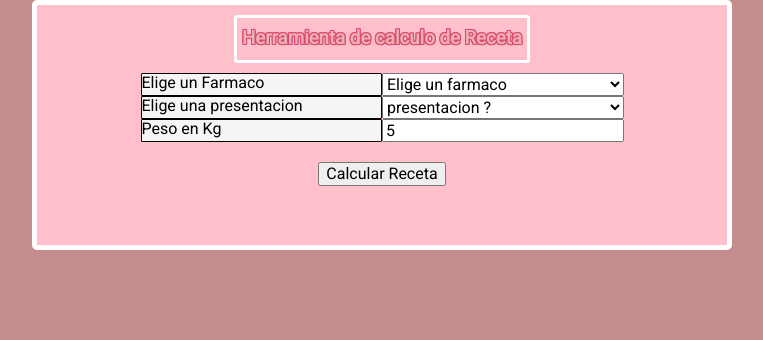
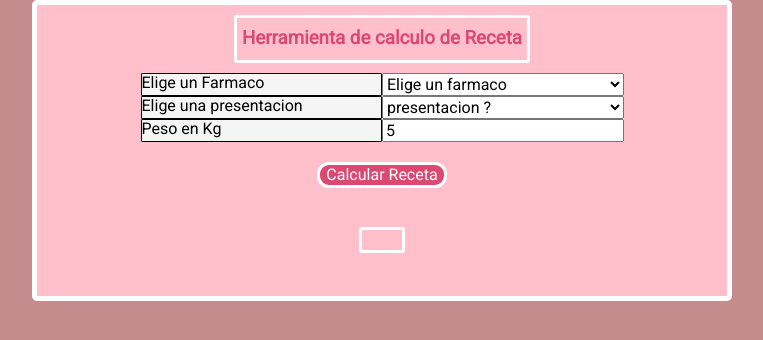
Before and after one commit to jcorp11/DoctorSite, a plain HTML site: page index.html in a window 1280 px wide. Both pictures are taken after typing "5" into the empty fields and a click on the button "Calcular Receta". Shown: the whole page, without its empty margins (258-1021 px from the left). Drawn offline with Linux system fonts and the light colour scheme.

Commit message:
css, amoxicilina, hide function

```diff
--- a/css/style.css
+++ b/css/style.css
@@ -2,6 +2,7 @@
 
 *{
     box-sizing: border-box;
+    /* font-size: 62.5%; */
 }
 
 body{
@@ -11,9 +12,7 @@ body{
     justify-content: center;
 }
 
-.hide{
-    display: none;
-}
+
 
 .main{
     background: pink;
@@ -28,16 +27,16 @@ body{
 .main > h3{
     display: inline-block;
     border: 3px solid white;
-    text-shadow: 1px -1px rgb(219, 72, 114),
+    /* text-shadow: 1px -1px rgb(219, 72, 114),
                 -1px 1px rgb(219, 72, 114),
                 -1px -1px rgb(219, 72, 114),
                 1px 1px rgb(219, 72, 114),
                 0px 1px rgb(219, 72, 114),
                 0px -1px rgb(219, 72, 114),
                 1px 0px rgb(219, 72, 114),
-                -1px 0px rgb(219, 72, 114);
-
-    color: rgb(236, 177, 177);
+                -1px 0px rgb(219, 72, 114); */
+    /* -webkit-text-stroke: 1px rgb(219, 72, 114); */
+    color: rgb(219, 72, 114);
 
     border-radius: 3px;
     padding: 10px 5px;
@@ -73,7 +72,14 @@ select, #kilos{
 #calcularBtn{
     display: block;
     margin: 20px auto;
+    border: 3px solid white;
+    border-radius: 12px;
+    background: rgb(219, 72, 114);
+    color: white;
 
+}
+#calcularBtn:hover{
+    cursor:pointer;
 }
 
 .answer{
@@ -88,6 +94,21 @@ select, #kilos{
 
 .data{
     display: flex;
-    flex-wrap: wrap;
-    justify-content:space-between;
+    /* flex-wrap: wrap; */
+    justify-content: center;
 }
+
+#respuesta{
+    border: 3px solid white;
+    display: inline-block;
+    padding: 10px 20px;
+    border-radius: 3px;
+    color: white;
+    /* font-size: 60px; */
+    /* -webkit-text-strokse: 1px black; */
+
+}
+
+.hide{
+    display: none;
+}
--- a/index.html
+++ b/index.html
@@ -19,8 +19,8 @@
                   <option value="paracetamol">Paracetamol</option>
                   <option value="ibuprofeno">Ibuprofeno</option>
                   <option value="diclofenaco">Diclofenaco</option>
-                  <!-- <option value="amoxicilina">Amoxicilina</option>
-                  <option value="nitrofurantoina">Nitrofurantoina</option>
+                   <option value="amoxicilina">Amoxicilina</option>
+                  <!-- <option value="nitrofurantoina">Nitrofurantoina</option>
                   <option value="Azitromicina">Azitromicina</option>
                   <option value="Furosemida">Furosemida</option>
                   <option value="Nifedipino">Nifedipino</option>
@@ -61,11 +61,11 @@
             <button type='button' id="calcularBtn">Calcular Receta</button>
         </form>
 
-        <section class="answer">
+        <section class="answer hide">
             <section>
                 <h3 id="respuesta"></h3>
-                <section class="data hide">
-                    <span id="dataFarmaco"></span>
+                <section class="data">
+                    <!-- <span id="dataFarmaco"></span> -->
                     <span id="dataDosis"></span>
                     <!-- <span id="dataPresentacion"></span> -->
                 </section>
--- a/js/data.js
+++ b/js/data.js
@@ -29,6 +29,16 @@ const farmacos = {
         ],
         dosis: {ammount: 10, units: 'mg /Kg /dosis'}
     },
+    amoxicilina: {
+        presentacion: [
+            {name: 'Capsulas: 500mg', ammount: 500, units: 'mg' },
+            {name: 'Comprimidos: 750mg', ammount: 750, units: 'mg' },
+            {name: 'Suspension oral 125 mg/5ml', ammount: 125/5, units: 'mg /ml' },
+            {name: 'Suspension oral 250 mg/5ml', ammount: 250/5, units: 'mg /ml' },
+            {name: 'Suspension oral 500 mg/5ml', ammount: 500/5, units: 'mg /ml' },
 
+        ],
+        dosis: {ammount: 40, units: 'mg /Kg /dosis'}
+    },
 
 }
--- a/js/function.js
+++ b/js/function.js
@@ -15,8 +15,6 @@ function getPresentacion(event){
 function calcReceta(farmaco, pesoKg, presentacion, dosis){
 
     const monto = DecimalPrecision.round( dosis.ammount * pesoKg / presentacion.ammount,2)
-
-    console.log(presentacion)
 
     let unidades = {
         'Kg': 1,
--- a/js/main.js
+++ b/js/main.js
@@ -5,8 +5,10 @@ const farmacoElement = document.querySelector('#farmaco')
 const presentacionElement = document.querySelector('#presentacion')
 const pesoElement = document.querySelector('#kilos')
 const calcButton = document.querySelector('#calcularBtn')
+
+
+const answer = document.querySelector('.answer')
 const respuesta = document.querySelector('#respuesta')
-
 const dataFarmaco = document.querySelector('#dataFarmaco')
 const dataDosis = document.querySelector('#dataDosis')
 
@@ -18,6 +20,8 @@ calcButton.addEventListener('click', updatePrescriptionDOM, false)
 function updatePrescriptionDOM(event){
 
     console.log('calcReceta triggered')
+    answer.classList.remove('hide');
+
     if(!pesoElement.value){
         respuesta.innerText = 'Debes ingresar un Peso'
         return
@@ -26,11 +30,12 @@ function updatePrescriptionDOM(event){
     const farmaco = farmacoElement.value.toLowerCase()
     const pesoKg = pesoElement.value
     const dosis = farmacos[farmaco].dosis
-    console.log(farmacos[farmaco])
     const presentacion = farmacos[farmaco]['presentacion'].filter( v => v.name === presentacionElement.value)[0]
 
     const receta = calcReceta(farmaco, pesoKg, presentacion, dosis)
     respuesta.innerText = `${receta[0]} ~ ${Math.ceil(receta[0])} ${receta[1]}`
-    dataFarmaco.innerText =  `Farmaco: ${farmaco.charAt(0).toUpperCase() + farmaco.slice(1)}`
-    dataDosis.innerText = `Dosis: ${dosis.ammount} ${dosis.units.replace(/\s/g,'')}`
+    // dataFarmaco.innerText =  `Farmaco: ${farmaco.charAt(0).toUpperCase() + farmaco.slice(1)}`
+    dataDosis.innerText = `Dosis: ${dosis.ammount} ${dosis.units.replace(/\s/g,'')}`;
+    console.log(answer.classList)
+
 }
```
